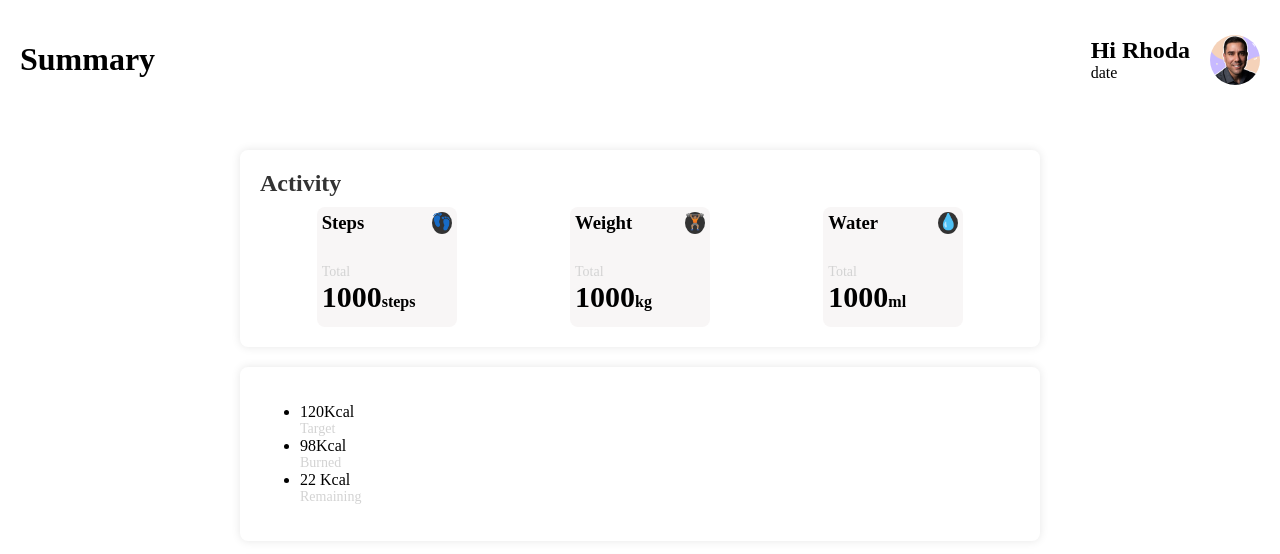
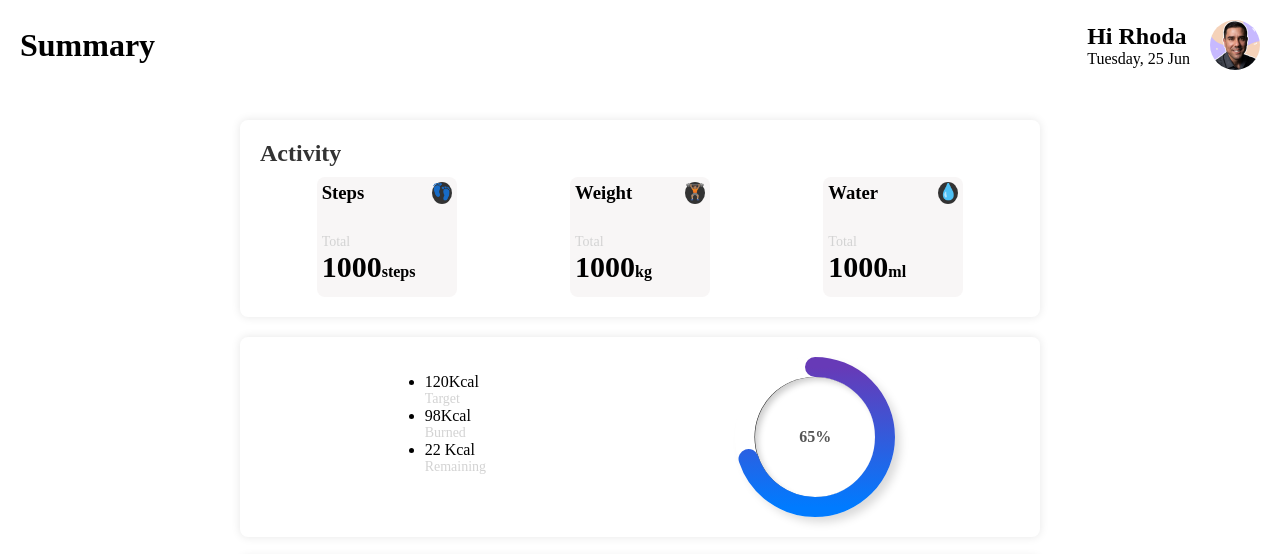
Before and after one commit to RhodyArthur/Fitness-Site, a plain HTML site: page index.html in a window 1280 px wide. Drawn offline with Linux system fonts and the light colour scheme.

Commit message:
bmi implementation

```diff
--- a/index.html
+++ b/index.html
@@ -15,7 +15,7 @@
         <div class="header-content">
             <div class="inner-content">
                 <h2>Hi Rhoda</h2>
-                <p>date</p>
+                <p class="date">date</p>
             </div>
             <img class="avatar" src="images/avatar.png" alt="avatar">
         </div>
@@ -33,7 +33,7 @@
                 <p class="total">Total</p>
                 <h4 class="card-value">1000<span class="unit-value">steps</span></h4>
             </div>
-            <div class="card">
+            <div class="card" id="weight">
                 <div class="inner-card-header">
                     <h3 class="card-title">Weight</h3>
                     <p class="card-emoji">🏋🏽</p>
@@ -53,7 +53,7 @@
         </div>
         </section>
         <section class="calories-section">
-            <ul>
+            <div><ul>
                 <li>120Kcal</li>
                 <li class="list-name">Target</li>
 
@@ -62,11 +62,44 @@
 
                 <li>22 Kcal</li>
                 <li class="list-name">Remaining</li>
-            </ul>
+            </ul></div>
 
-            <div class="progress-bar"></div>
+
+            <div class="progress-container">
+                <div class="progress-outer">
+                    <div class="progress-inner">
+                        <div id="num-of-cal">
+                            65%
+                        </div>
+                    </div>
+                </div>
+
+                <svg xmlns="http://www.w3.org/2000/svg" version="1.1"
+                width="160px" height="160px">
+                <defs>
+                    <linearGradient id="GradientColor">
+                        <stop offset="0%" stop-color="#007bff"/>
+                        <stop offset="100%" stop-color="#673ab7"/>
+                    </linearGradient>
+                </defs>
+                <circle cx="80" cy="80" r="70" stroke-linecap="round"
+                transform="rotate(-90 80 80)"
+                />
+                </svg>
+                <i class="fa-solid fa-arrow-right"></i>
+              </div>
+
         </section>
         <section class="calender-section"></section>
+
+        <div class="form-modal hidden">
+            <form method="get">
+                <input type="number" name="height" id="form-height" placeholder="Enter your height">
+                <input type="number" name="weight" id="form-weight" placeholder="Enter your weight">
+                <button type="submit" class="bmi-btn">Calculate BMI</button>
+            </form>
+        </div>
     </main>
+    <script src="script.js"></script>
 </body>
 </html>
--- a/script.js
+++ b/script.js
@@ -0,0 +1,41 @@
+const dateEl = document.querySelector('.date')
+const weightCard = document.getElementById('weight')
+const numCalories = document.getElementById('num-of-cal')
+const daysOfWeek = ['Sunday', 'Monday', 'Tuesday', 'Wednesday', 'Thursday', 'Friday', 'Saturday']
+const monthNames = ['Jan', 'Feb', 'Mar', 'Apr', 'May', 'Jun', 'Jul', 'Aug', 'Sep', 'Oct', 'Nov', 'Dec']
+const heightEl = document.getElementById('form-height')
+const weightEl = document.getElementById('form-weight')
+const formModal = document.querySelector('.form-modal')
+const bmiBtn = document.querySelector('.bmi-btn')
+
+// let counter = 0
+// setInterval(()=>{
+//     counter += 1;
+//     numCalories.innerText = counter + "%"
+// },20)
+
+// get date of the day
+const getDate = (days, months) => {
+    const currentDate = new Date()
+    const day = days[currentDate.getDay()]
+    const month = months[currentDate.getMonth()]
+    return `${day},  ${currentDate.getDate()} ${month}`
+}
+
+dateEl.innerHTML = getDate(daysOfWeek, monthNames)
+
+weightCard.addEventListener('click', ()=>{
+    formModal.classList.remove('hidden')
+})
+
+// bmi calculation
+bmiBtn.addEventListener('click', function(e){
+    e.preventDefault()
+    const height = heightEl.value
+    const weight = weightEl.value
+    // console.log(weightEl.value, heightEl.value)
+    // console.log(Number(weightEl.value)/Number(heightEl.value)
+    // )
+    const bmi = weight / (height ** 2)
+    console.log(bmi)
+})
--- a/styles.css
+++ b/styles.css
@@ -7,7 +7,7 @@ html, body {
     background-color: #fff;
 }
 
-h2, h3, h4, p {
+h1, h2, h3, h4, p {
     margin: 0;
     padding: 0;
 }
@@ -106,3 +106,70 @@ section h2 {
 .list-name {
     list-style-type: none;
 }
+
+.calories-section {
+    display: flex;
+    justify-content: space-around;
+}
+
+.progress-container {
+    position: relative;
+    width: 160px;
+    height: 160px;
+  }
+
+.progress-outer {
+    width: 160px;
+    height: 160px;
+    padding: 20px;
+    border-radius: 50%;
+    box-shadow: 6px 6px 10px -1px rgba(0, 0, 0, 0.15),
+                -6px -6px 10px -1px rgba(255, 255, 255, 0.7);
+}
+
+.progress-inner {
+    width: 120px;
+    height: 120px;
+    border-radius: 50%;
+    display: flex;
+    align-items: center;
+    justify-content: center;
+    box-shadow: inset 4px 4px 6px -1px rgba(0, 0, 0, 0.2),
+    inset -4px -4px 6px -1px rgba(255, 255, 255, 0.7),
+    -0.5px -0,5px 0px rgba(255, 255, 255, 1),
+    0px 12px 10px -10px rgba(0, 0, 0, 0.05);
+}
+
+
+#num-of-cal {
+    font-weight: 600;
+    color: #555;
+}
+
+circle {
+    fill: none;
+    stroke: url(#GradientColor);
+    stroke-width: 20px;
+    stroke-dasharray: 472;
+    stroke-dashoffset: 472;
+    animation: anim 2s linear forwards;
+}
+
+svg {
+    position: absolute;
+    top: 0;
+    left: 0;
+}
+
+@keyframes anim{
+    100% {
+        stroke-dashoffset: 165;
+    }
+}
+i{
+    position: relative;
+}
+
+.hidden {
+    display: none;
+}
```
